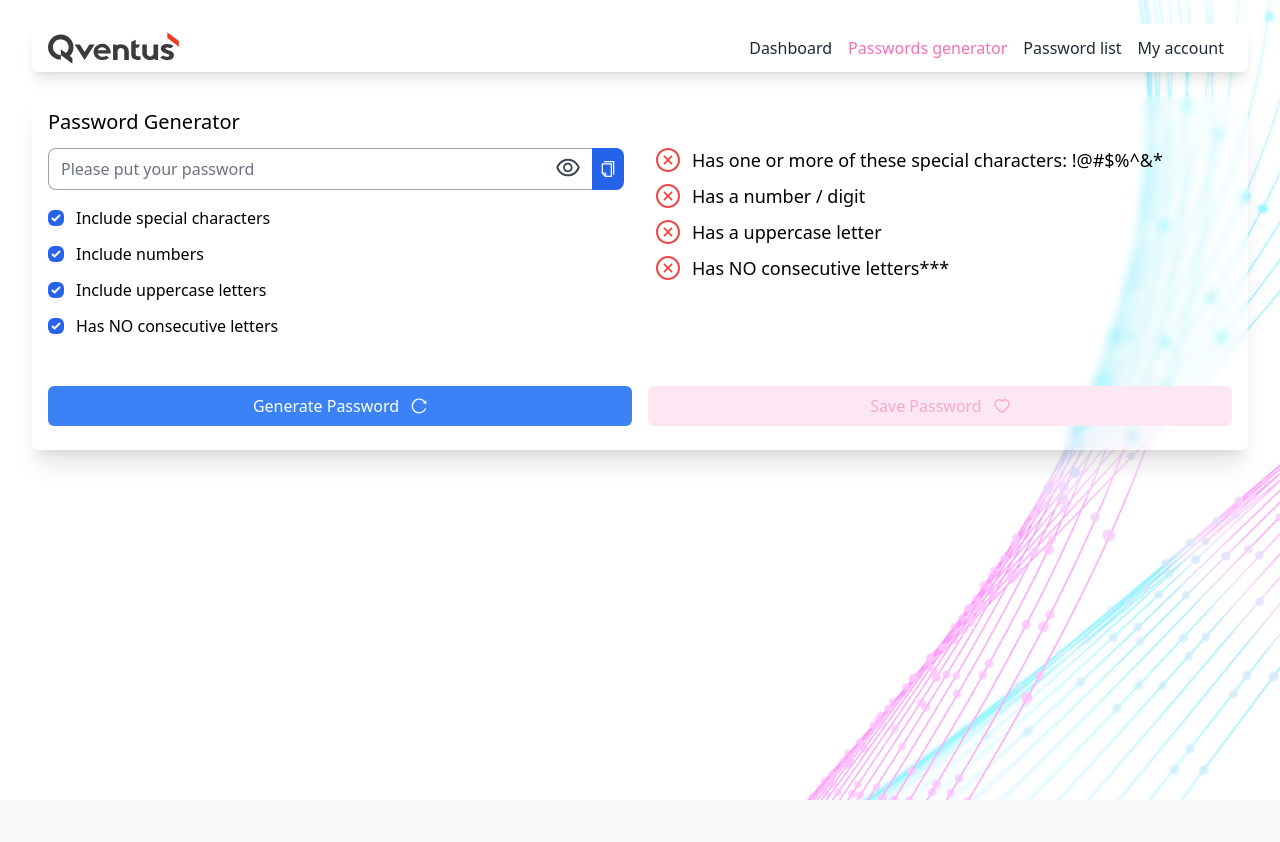
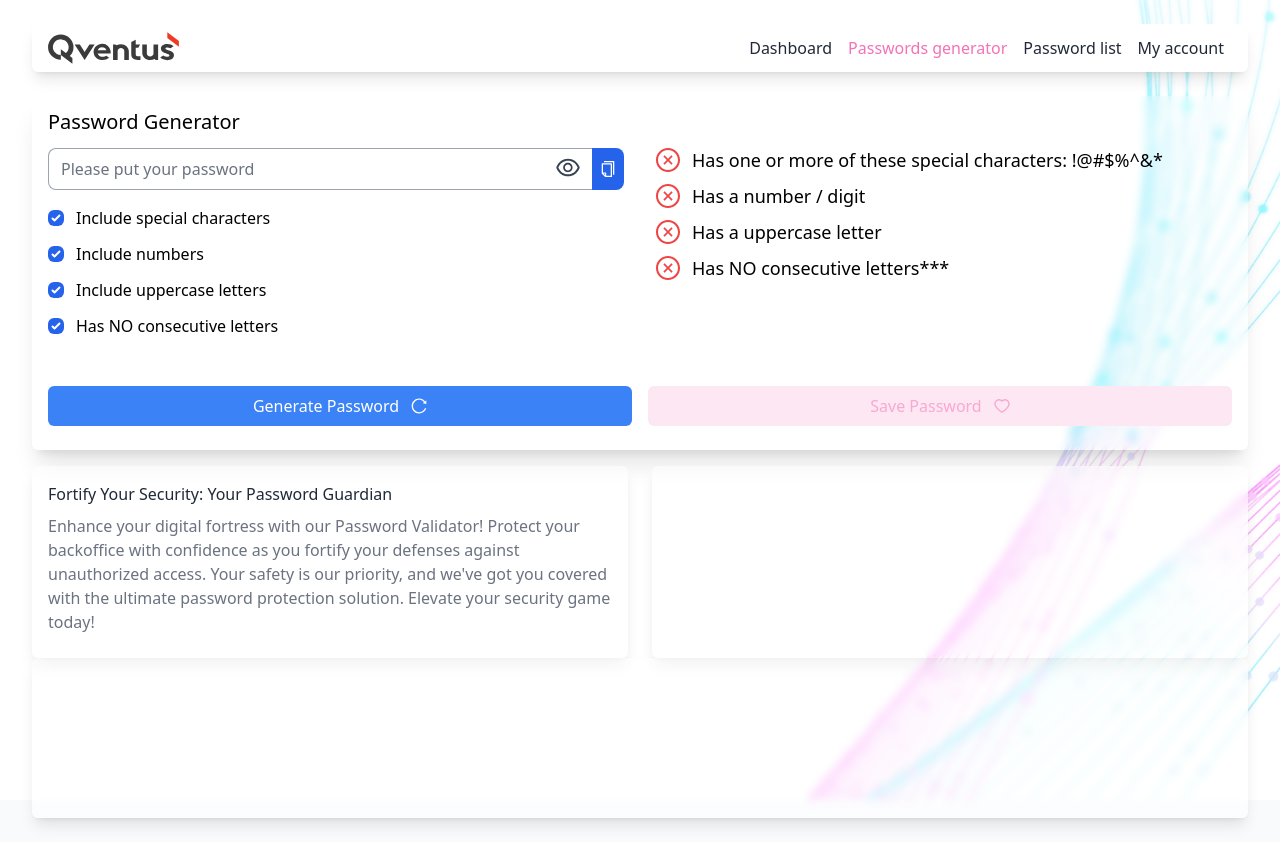
Before and after one commit to hijuliancode/cc-qventus-password-generator, a React (Vite) app: page / in a window 1280 px wide. Before the commit the page ends 800 px from the top, so only its background shows below. Built offline with nearby package versions, Linux system fonts and the light colour scheme.

Commit message:
QVentus: PG: Mock cards

```diff
--- a/src/pages/password-generator-page/password-generator-page.tsx
+++ b/src/pages/password-generator-page/password-generator-page.tsx
@@ -95,7 +95,8 @@ export const PasswordGeneratorPage = () => {
 
 
   return (
-    <div className="bg-white/10 backdrop-blur-sm flex flex-col pt-4 pb-6 px-4 rounded-md shadow-xl h-full">
+    <>
+      <div className="bg-white/10 backdrop-blur-sm flex flex-col pt-4 pb-6 px-4 rounded-md shadow-xl h-full mb-4">
         {/* Tittle */}
         <h1 className="font-regular text-xl leading-none mb-4 flex w-full">Password Generator</h1>
 
@@ -223,5 +224,21 @@ export const PasswordGeneratorPage = () => {
           </button>
         </div>
       </div>
+
+      <div className="flex gap-6">
+        <div className="bg-white/50 backdrop-blur-sm flex flex-col pt-4 pb-6 px-4 rounded-md shadow-lg flex-1">
+          <h4 className="font-medium mb-2 text-gray-800">Fortify Your Security: Your Password Guardian</h4>
+          <p className="text-gray-500">
+            Enhance your digital fortress with our Password Validator! Protect your backoffice with confidence as you fortify your defenses against unauthorized access. Your safety is our priority, and we've got you covered with the ultimate password protection solution. Elevate your security game today!
+          </p>
+        </div>
+        <div className="bg-white/50 backdrop-blur-sm flex flex-col pt-4 pb-6 px-4 rounded-md shadow-lg flex-1">
+        </div>
+      </div>
+      <div className="flex gap-6 h-40">
+        <div className="bg-white/50 backdrop-blur-sm flex flex-col pt-4 pb-6 px-4 rounded-md shadow-lg flex-1">
+        </div>
+      </div>
+    </>
   )
 }
```
Lines whose indentation alone changed are shown as unchanged.
